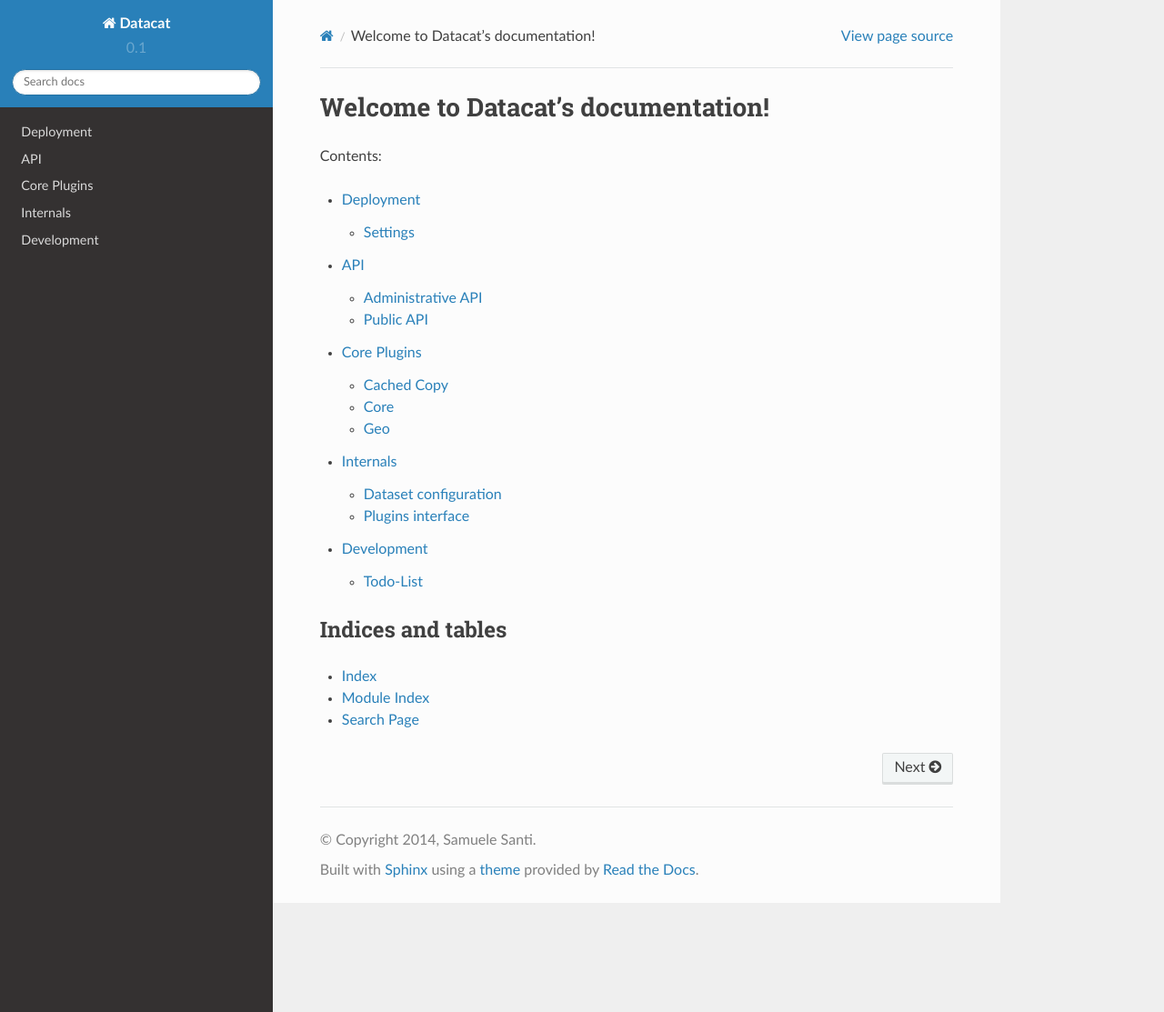
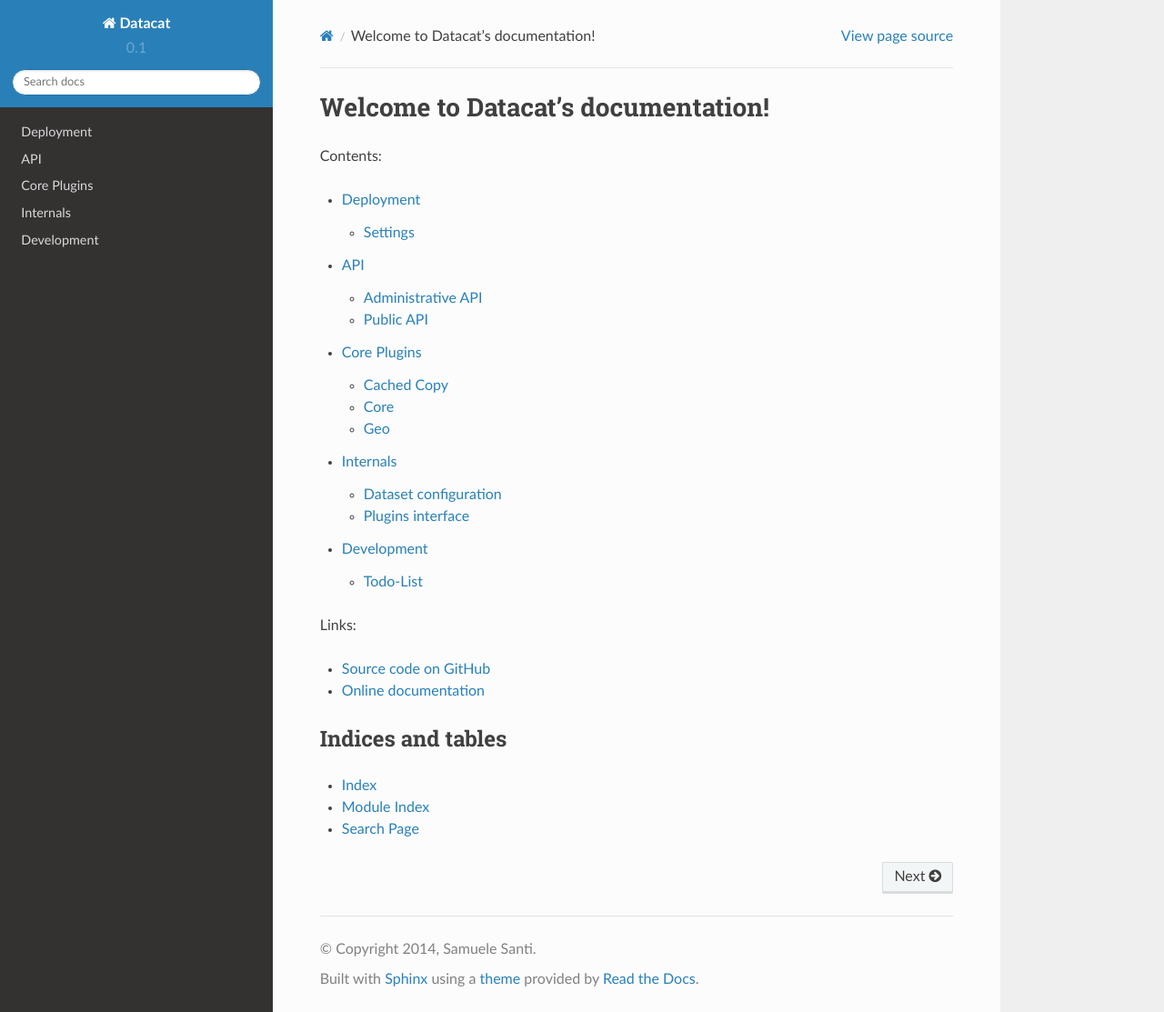
Before and after one commit to rshk-archive/datacat-poc-140825, a Sphinx documentation site: the page built from docs/source/index.rst, in a window 1280 px wide and 1113 px high. Shown: the whole window at 91% size. Built offline with Sphinx 7.4.7 and the Read the Docs theme 2.0.0, drawn with Linux system fonts in a browser that asks for light colours.

Commit message:
Added links to documentation

```diff
--- a/docs/source/index.rst
+++ b/docs/source/index.rst
@@ -17,6 +17,11 @@
     internals/index
     development/index
 
+Links:
+
+- `Source code on GitHub <https://github.com/rshk/datacat-poc-140825>`_
+- `Online documentation <https://rshk.github.io/datacat-poc-140825/>`_
+
 
 Indices and tables
 ==================
```
